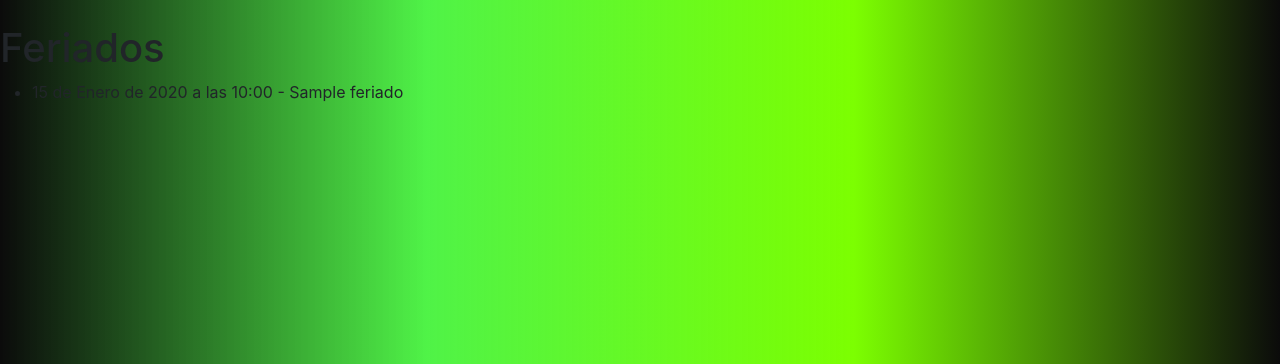
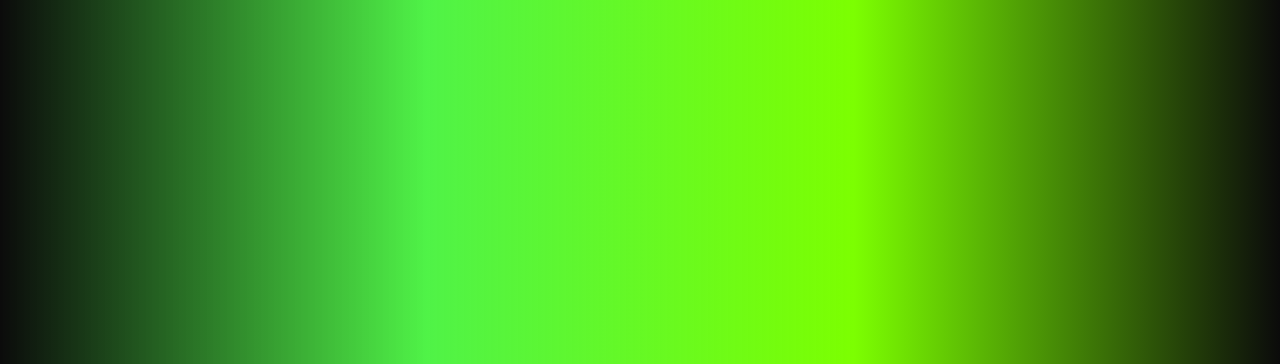
Before and after one commit to ErrorCute/centromedico, a Django app: page / in a window 1280 px wide. Shown: the part 56-420 px from the top of the page. Run offline with Django 4.2, Linux system fonts and the light colour scheme; tables that the repository leaves empty hold one stand-in row (Sample ...); a database or web service that is not in the repository returns one stand-in record (Sample ...); data that the repository does not hold is empty; some libraries are stand-ins or nearby versions.

Commit message:
este si que si
final final

```diff
--- a/core/forms.py
+++ b/core/forms.py
@@ -41,6 +41,7 @@ class UsuarioUserForm(UserCreationForm):
 
 from django.forms.widgets import SelectDateWidget
 import requests
+
 
 
 class ReservaForm(forms.ModelForm):
--- a/core/templates/core/base.html
+++ b/core/templates/core/base.html
@@ -97,20 +97,7 @@
 
  {% endblock %}
 
-<div >
 
-  {% if data %}
-  <h1>Feriados</h1>
-  <ul>
-      {% for feriado in data.data %}
-          <li>{{ feriado.date }} - {{ feriado.title}}</li>
-      {% endfor %}
-  </ul>
-{% else %}
-  <p>Error al obtener los datos de la API.</p>
-{% endif %}
-
-</div>
 
 
 
--- a/core/views.py
+++ b/core/views.py
@@ -6,7 +6,6 @@ from django.shortcuts import get_object_or_404
 from django.contrib.auth.models import Group
 from.models import Reserva
 from django.contrib.auth import authenticate, login
-import requests
 
 def form(request):
     if request.method == 'POST':
@@ -38,14 +37,9 @@ def form(request):
 # view-source:https://apis.digital.gob.cl/fl/feriados
 
 def base(request):
-    try:
-        response = requests.get('https://api.victorsanmartin.com/feriados/en.jso')
-        data = response.json()
-    except requests.exceptions.RequestException as e:
-        print(f"Error de solicitud: {e}")
-        data = None
 
-    return render(request, 'core/base.html', {'data': data})
+
+    return render(request, 'core/base.html')
 
 
 
```
Also changed, not shown: db.sqlite3.
